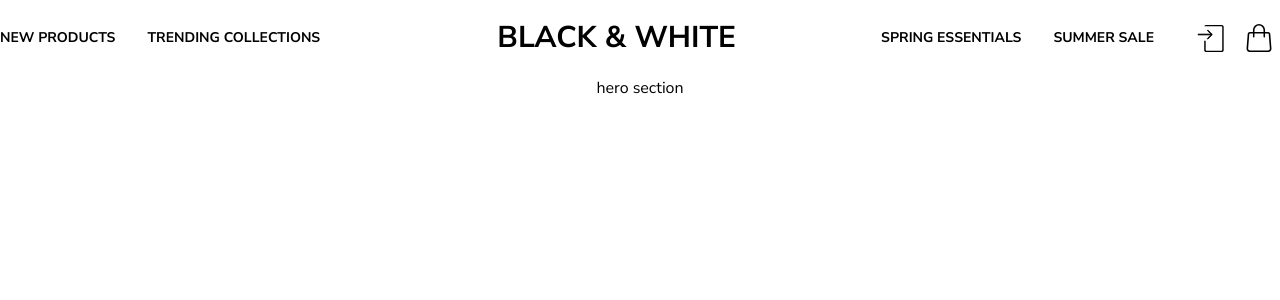
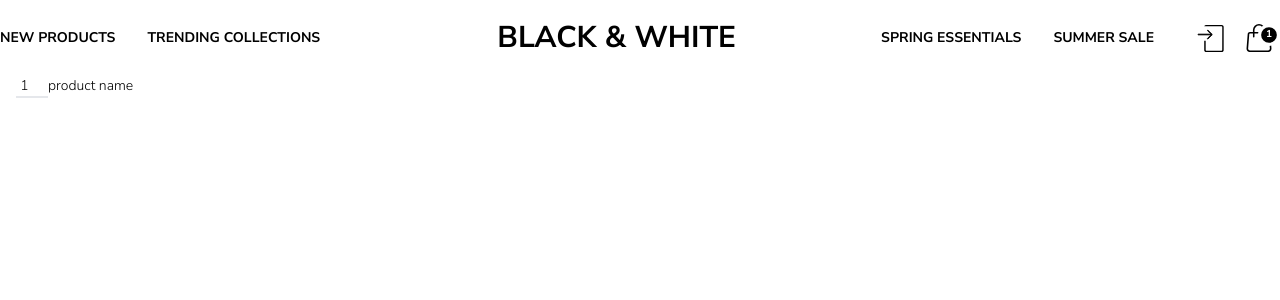
Before and after one commit to h-ivan/ecommerce, a React (Vite) app: page / in a window 1280 px wide. Shown: the top 300 px of the page. Built offline with nearby package versions, Linux system fonts and the light colour scheme.

Commit message:
cart widget

```diff
--- a/src/App.jsx
+++ b/src/App.jsx
@@ -1,14 +1,16 @@
 import './App.scss';
 import Navbar from "./components/Navbar/Navbar.jsx";
+import ItemListContainer from "./components/ItemListContainer/ItemListContainer.jsx";
 
 function App() {
 
     return (
         <div className="app">
             <Navbar/>
-            <h2 className="text-center">
-                hero section
-            </h2>
+            <div className="container mx-auto">
+                {/*---HERO SECTION---*/}
+                <ItemListContainer quantity={1} greeting="product name"/>
+            </div>
 
         </div>
     );
--- /dev/null
+++ b/src/components/CartWidget/CartWidget.jsx
@@ -0,0 +1,15 @@
+import {ReactComponent as CartIcon} from '../../assets/img/cart-icon.svg';
+import './CartWidget.scss';
+
+function CartWidget() {
+    return (
+        <div className="relative">
+            <a href="#" className="cart-icon-link">
+                <CartIcon className="menu-icon"/>
+                <div className="cart-quantity">1</div>
+            </a>
+        </div>
+    );
+}
+
+export default CartWidget;
--- /dev/null
+++ b/src/components/CartWidget/CartWidget.scss
@@ -0,0 +1,14 @@
+.cart-quantity {
+  @apply
+  absolute
+  top-0
+  right-0
+  text-white
+  text-[10px]
+  font-bold
+  bg-[url('../../assets/img/badge-items.svg')]
+  w-[22px]
+  h-[22px]
+  text-center
+  pt-[3px]
+}
--- /dev/null
+++ b/src/components/ItemListContainer/ItemListContainer.jsx
@@ -0,0 +1,14 @@
+import './ItemListContainer.scss';
+
+function ItemListContainer(props) {
+    return (
+        <div className="product-item">
+            <input className="product-qty" type="number" defaultValue={props.quantity}/>
+            <p>
+                {props.greeting}
+            </p>
+        </div>
+    );
+}
+
+export default ItemListContainer;
--- /dev/null
+++ b/src/components/ItemListContainer/ItemListContainer.scss
@@ -0,0 +1,14 @@
+.product-item {
+  @apply
+  flex
+  font-light
+  text-sm
+  mx-4
+}
+
+.product-qty {
+  @apply
+  border-b-2
+  w-8
+  text-center
+}
--- a/src/components/Navbar/Navbar.jsx
+++ b/src/components/Navbar/Navbar.jsx
@@ -1,32 +1,31 @@
 import './Navbar.scss';
-import {ReactComponent as CartIcon} from '../../assets/img/cart-icon.svg';
+
 import {ReactComponent as LoginIcon} from '../../assets/img/login-icon.svg';
+import CartWidget from "../CartWidget/CartWidget.jsx";
 
 function Navbar() {
     return (
         <header className="header container">
-            <a href="#" className="nav-item">
+            <a href="#" className="nav-link">
                 new products
             </a>
-            <a href="#" className="nav-item">
+            <a href="#" className="nav-link">
                 trending collections
             </a>
             <h1 className="brand-name">
                 black & white
             </h1>
-            <a href="#" className="nav-item">
+            <a href="#" className="nav-link">
                 spring essentials
             </a>
-            <a href="#" className="nav-item">
+            <a href="#" className="nav-link">
                 summer sale
             </a>
             <div className="flex items-center">
-                <a href="#">
+                <a href="#" className="cart-icon-link">
                     <LoginIcon className="menu-icon"/>
                 </a>
-                <a href="#">
-                    <CartIcon className="menu-icon"/>
-                </a>
+                <CartWidget/>
             </div>
         </header>
     );
--- a/src/components/Navbar/Navbar.scss
+++ b/src/components/Navbar/Navbar.scss
@@ -26,11 +26,19 @@
   mx-2
 }
 
-.nav-item {
+.nav-link {
   @apply
   font-bold
   text-sm
   leading-5
   uppercase
   md:mr-8
+  hover:opacity-70
+  transition-opacity
 }
+
+.cart-icon-link {
+  @apply
+  hover:opacity-70
+  transition-opacity
+}
```
Also changed, not shown: src/assets/img/badge-items.svg.
